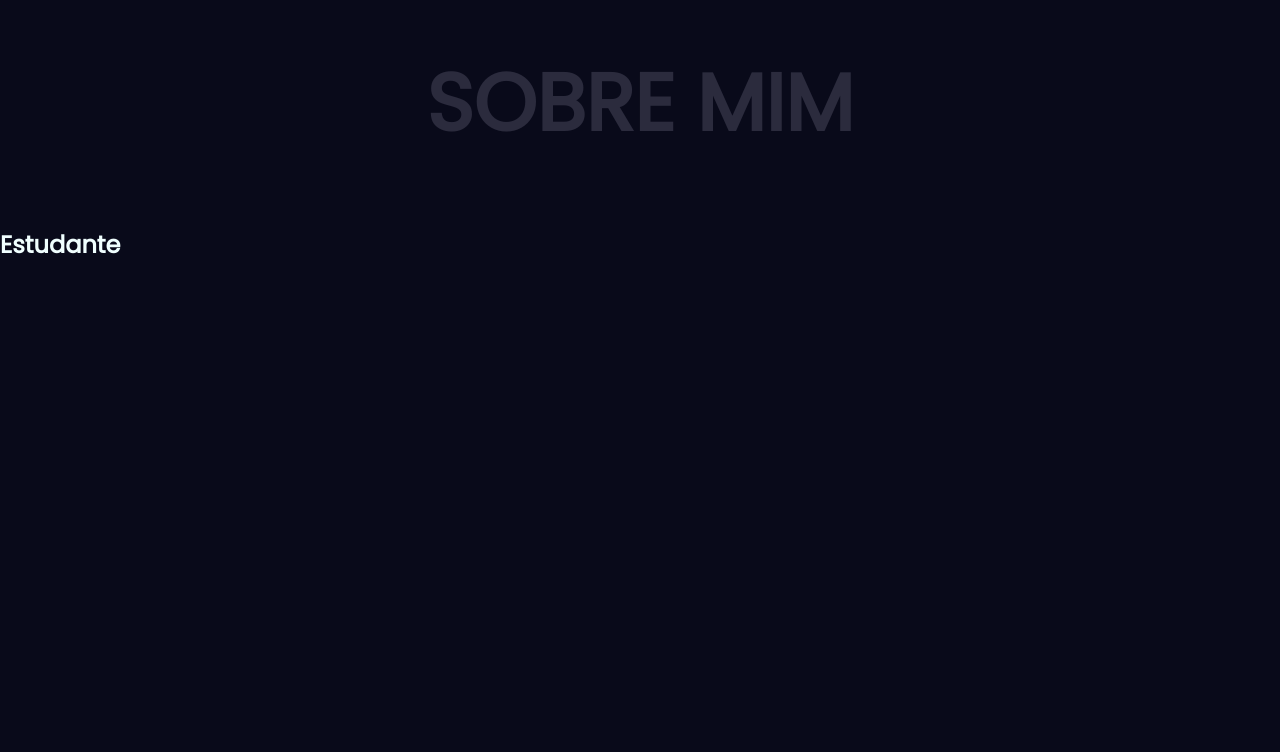
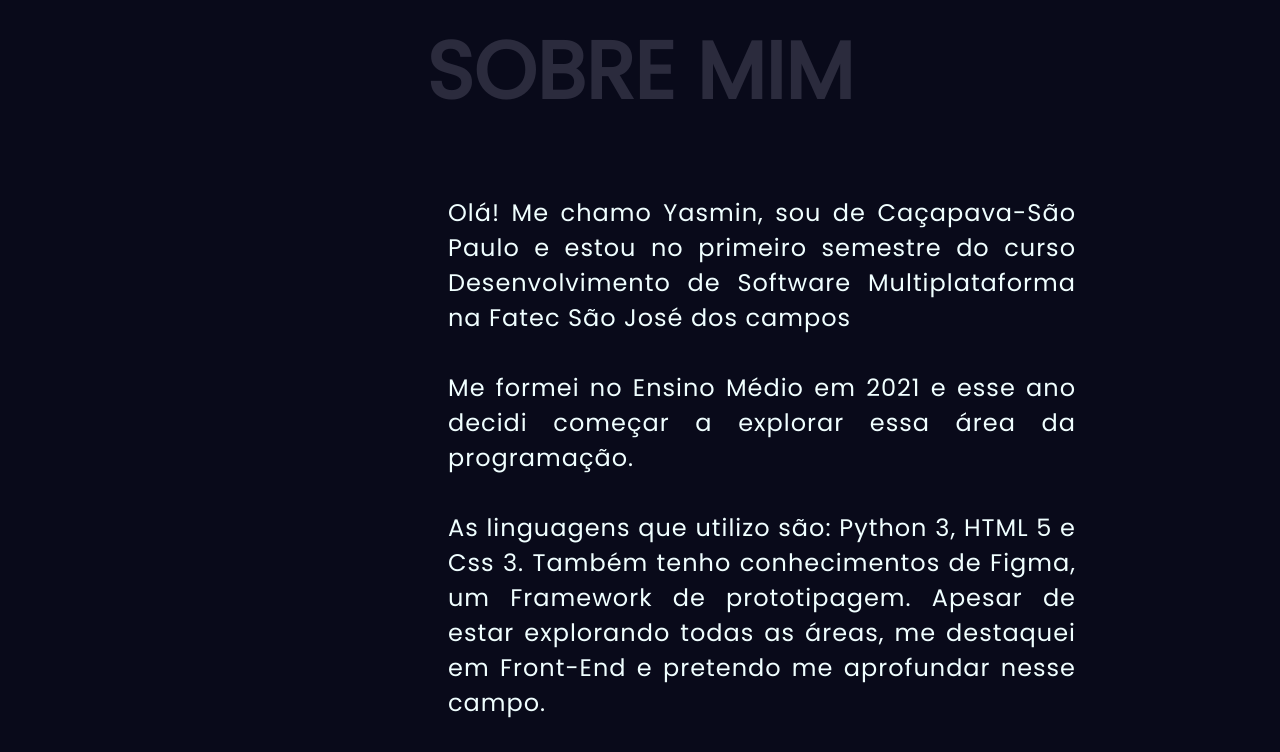
Before and after one commit to ymosena/Portfolio, a Python web app: template src/templates/sobremim.html in a window 1280 px wide; the page is wider, and only the part inside the window is pictured. Shown: the part 69-821 px from the top of that part. Before the commit the page ends 323 px from the top of that part, so only its background shows below. Run offline with Jinja, Linux system fonts and the light colour scheme; the template is opened without the code that fills it, so the values that code supplies are empty.

Commit message:
Adicionei informaçoes no html "Sobre mim"

```diff
--- a/src/static/style.css
+++ b/src/static/style.css
@@ -135,7 +135,7 @@ header{
     text-transform:uppercase;
     color:#2b2b3d;
     text-align: center;
-    margin-top: 4rem;
+    margin-top: 2rem;
     margin-bottom: 4rem;
 }
 .portfolio-content{
@@ -189,3 +189,18 @@ header{
     top:0;
     transition: 0.5s all ease;
 }
+.sobre-content{
+    display: grid;
+    grid-template-columns: repeat(2,1fr);
+    gap: 1.5rem;
+    width: 100%;
+    max-width:1500px ;
+    margin-left: 35%;
+    margin-right: 10%;
+}
+.sobre-text{
+    font-size: 1.5rem;
+    letter-spacing: 1px;
+    text-align: justify;
+    column-gap: 0.5rem;
+}
--- a/src/templates/sobremim.html
+++ b/src/templates/sobremim.html
@@ -22,11 +22,10 @@
     <section class="Sobre Mim" >
         <h2 class="heading">SOBRE MIM</h2>
         <div class="sobre-content">
-            <div class="sobre-infos">
-                <h2>Estudante </h2>
-            </div>
             <div class="sobre-text">
-
+                <p>Olá! Me chamo Yasmin, sou de Caçapava-São Paulo e estou no primeiro semestre do curso Desenvolvimento de Software Multiplataforma na Fatec São José dos campos</p><br>
+                <p>Me formei no Ensino Médio em 2021 e esse ano decidi começar a explorar essa área da programação.</p><br>
+                <p>As linguagens que utilizo são: Python 3, HTML 5 e Css 3. Também tenho conhecimentos de Figma, um Framework de prototipagem. Apesar de estar explorando todas as áreas, me destaquei em Front-End e pretendo me aprofundar nesse campo.</p>
             </div>
         </div>
     </section>
```
